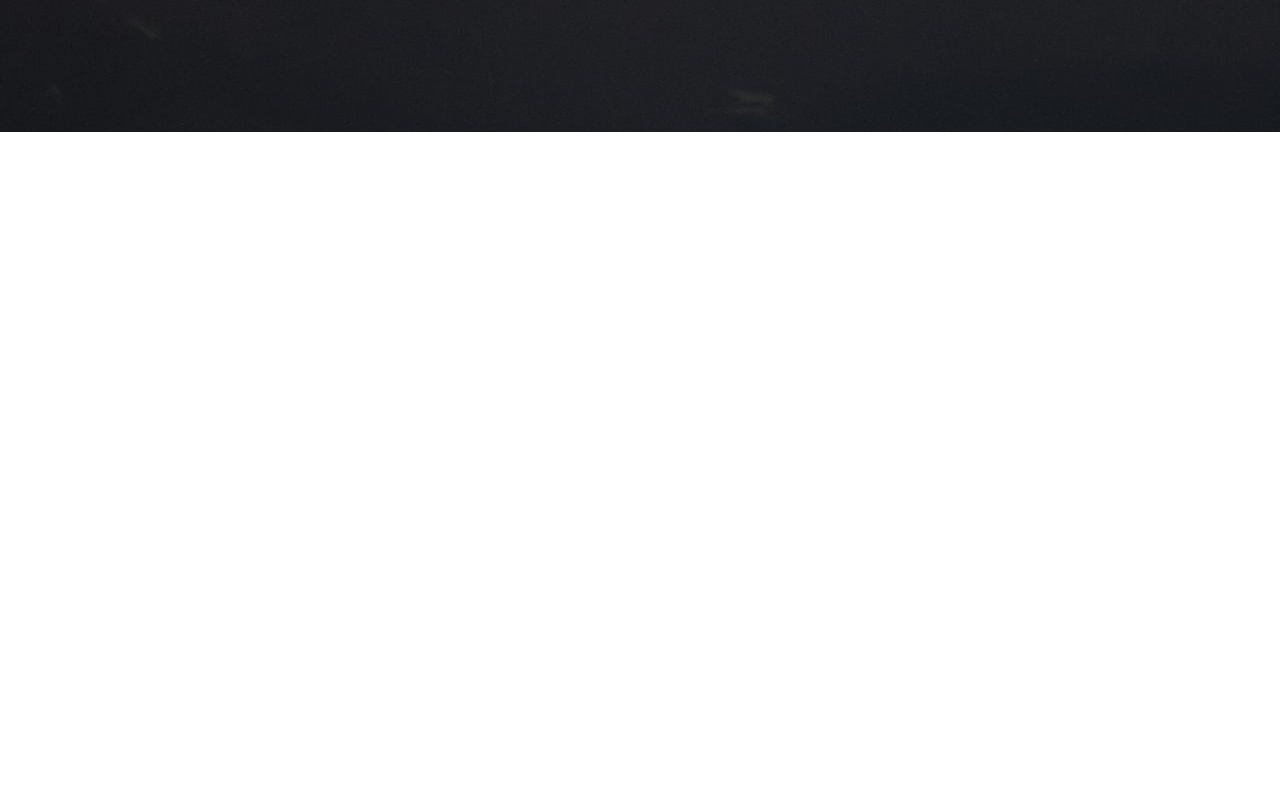
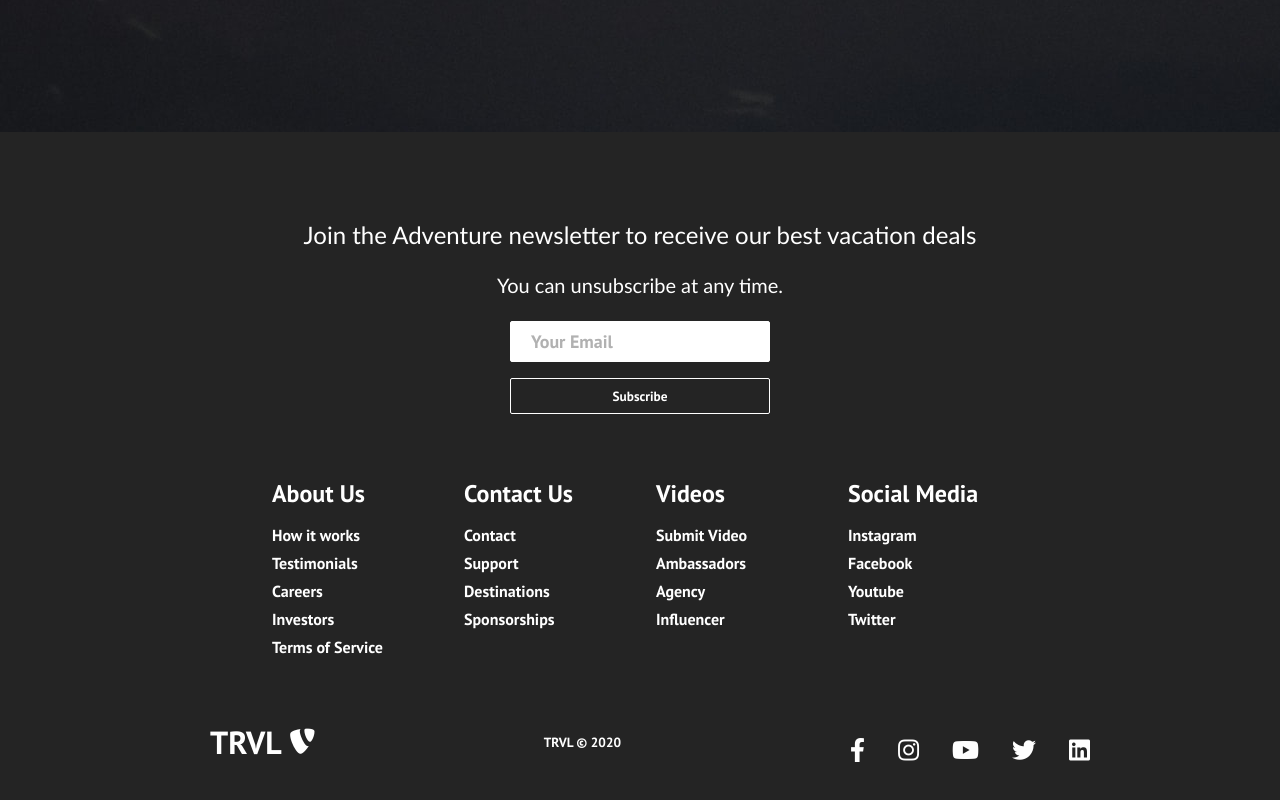
Before and after one commit to yasirshahid/blog-app, a React (Create React App) app: page /products in a window 1280 px wide. Shown: the part 668-1468 px from the top of the page. Before the commit the page ends 800 px from the top, so only its background shows below. Built offline with nearby package versions, Linux system fonts and the light colour scheme.

Commit message:
update code

```diff
--- a/src/components/Footer.css
+++ b/src/components/Footer.css
@@ -37,7 +37,7 @@
   .footer-input {
     padding: 8px 20px;
     border-radius: 2px;
-    margin-right: 10px;
+    margin-right: center;
     outline: none;
     border: none;
     font-size: 18px;
--- a/src/components/pages/Products.js
+++ b/src/components/pages/Products.js
@@ -1,7 +1,13 @@
 import React from 'react';
 import '../../App.css'
+import Footer from '../Footer';
 
-export default function products(){
-    return <h1 className="products">PRODUCTS</h1>
+export default function products() {
+    return (
+        <div>
+            <h1 className="products">PRODUCTS</h1>
+            <Footer/>
+        </div>
+    )
 
 }
--- a/src/components/pages/Services.js
+++ b/src/components/pages/Services.js
@@ -1,6 +1,13 @@
 import React from 'react';
 import '../../App.css';
+import Footer from '../Footer';
 
 export default function Services(){
-    return <h1 className="services">SERVICES</h1>
+    return (
+        <div>
+            <h1 className="services">SERVICES</h1>
+            <Footer/>
+        </div>
+
+    )
 }
```
